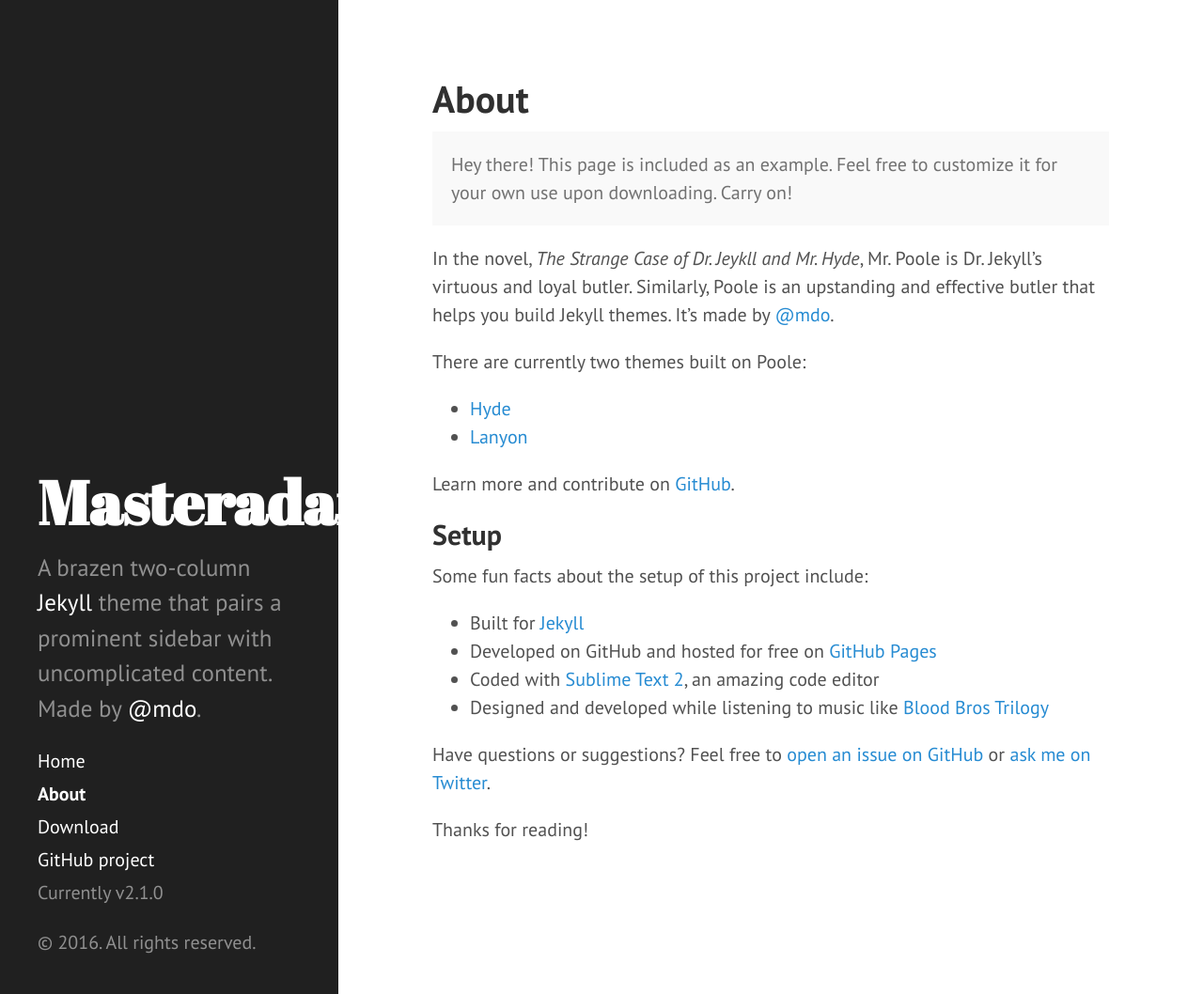
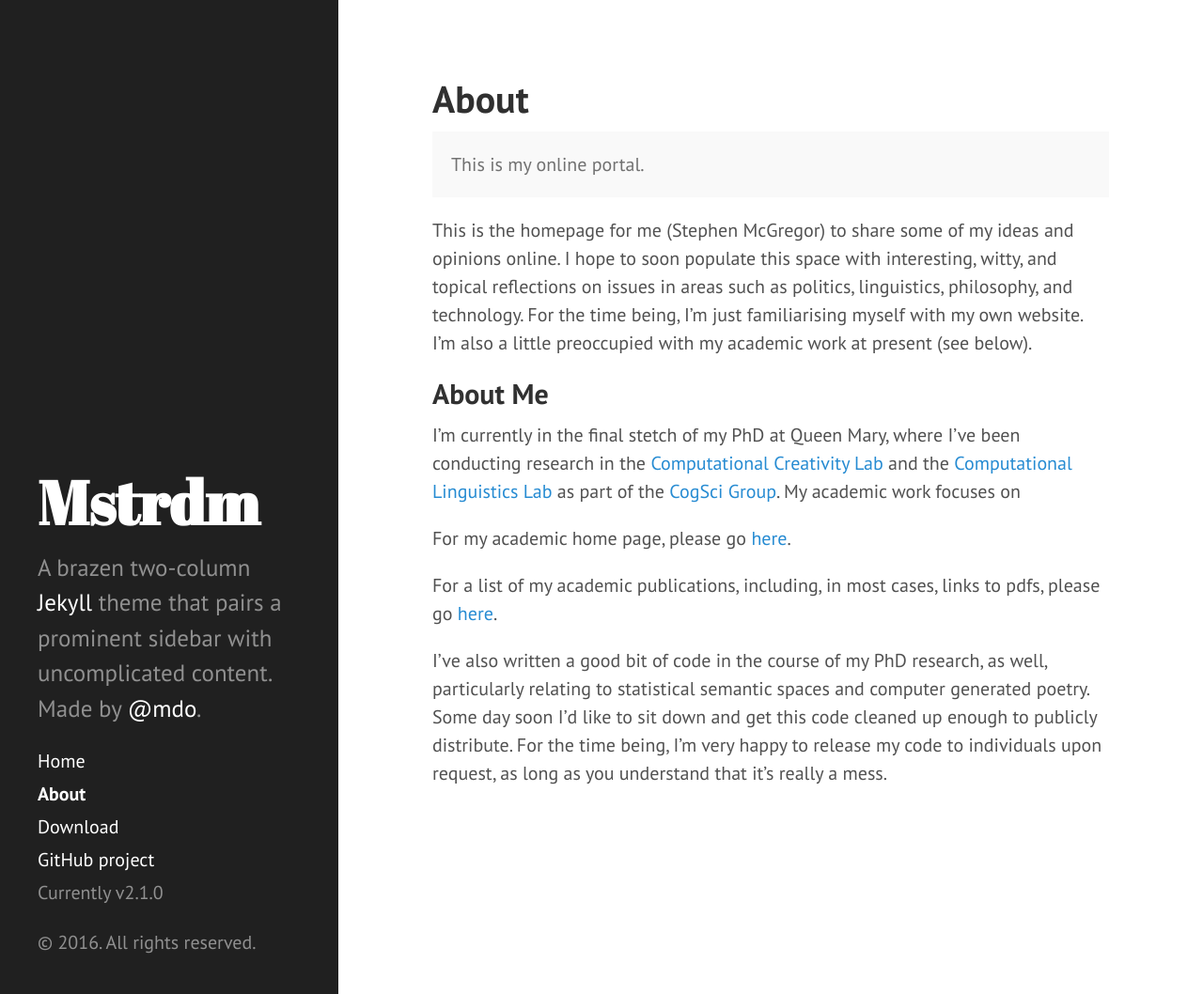
Before and after one commit to masteradamo/masteradamo.github.io, a Jekyll site: the page built from about.md, in a window 1280 px wide and 1058 px high. Shown: the whole window at 94% size. Built offline with Jekyll 4.4.1, drawn with Linux system fonts in a browser that asks for light colours; Markdown is read by kramdown in place of the engine named in the settings.

Commit message:
Made the about page about me.

```diff
--- a/_config.yml
+++ b/_config.yml
@@ -6,7 +6,7 @@ highlighter:      pygments
 permalink:        pretty
 
 # Setup
-title:            Masteradamo
+title:            Mstrdm
 tagline:          'Memorable Fancies'
 description:      'A brazen two-column <a href="http://jekyllrb.com" target="_blank">Jekyll</a> theme that pairs a prominent sidebar with uncomplicated content. Made by <a href="https://twitter.com/mdo" target="_blank">@mdo</a>.'
 url:              http://hyde.getpoole.com
--- a/about.md
+++ b/about.md
@@ -4,27 +4,17 @@ title: About
 ---
 
 <p class="message">
-  Hey there! This page is included as an example. Feel free to customize it for your own use upon downloading. Carry on!
+  This is my online portal.
 </p>
 
-In the novel, *The Strange Case of Dr. Jeykll and Mr. Hyde*, Mr. Poole is Dr. Jekyll's virtuous and loyal butler. Similarly, Poole is an upstanding and effective butler that helps you build Jekyll themes. It's made by [@mdo](https://twitter.com/mdo).
+This is the homepage for me (Stephen McGregor) to share some of my ideas and opinions online.  I hope to soon populate this space with interesting, witty, and topical reflections on issues in areas such as politics, linguistics, philosophy, and technology.  For the time being, I'm just familiarising myself with my own website.  I'm also a little preoccupied with my academic work at present (see below).
 
-There are currently two themes built on Poole:
+##About Me
 
-* [Hyde](http://hyde.getpoole.com)
-* [Lanyon](http://lanyon.getpoole.com)
+I'm currently in the final stetch of my PhD at Queen Mary, where I've been conducting research in the [Computational Creativity Lab](http://conceptcreationtechnology.eu/?q=about-qmul) and the [Computational Linguistics Lab](http://compling.eecs.qmul.ac.uk/) as part of the [CogSci Group](http://cogsci.eecs.qmul.ac.uk/).  My academic work focuses on
 
-Learn more and contribute on [GitHub](https://github.com/poole).
+For my academic home page, please go [here](http://www.eecs.qmul.ac.uk/people/view/35826/stephen-mcgregor).
 
-## Setup
+For a list of my academic publications, including, in most cases, links to pdfs, please go [here](https://www.researchgate.net/profile/Stephen_Mcgregor).
 
-Some fun facts about the setup of this project include:
-
-* Built for [Jekyll](http://jekyllrb.com)
-* Developed on GitHub and hosted for free on [GitHub Pages](https://pages.github.com)
-* Coded with [Sublime Text 2](http://sublimetext.com), an amazing code editor
-* Designed and developed while listening to music like [Blood Bros Trilogy](https://soundcloud.com/maddecent/sets/blood-bros-series)
-
-Have questions or suggestions? Feel free to [open an issue on GitHub](https://github.com/poole/issues/new) or [ask me on Twitter](https://twitter.com/mdo).
-
-Thanks for reading!
+I've also written a good bit of code in the course of my PhD research, as well, particularly relating to statistical semantic spaces and computer generated poetry.  Some day soon I'd like to sit down and get this code cleaned up enough to publicly distribute.  For the time being, I'm very happy to release my code to individuals upon request, as long as you understand that it's really a mess.
```
